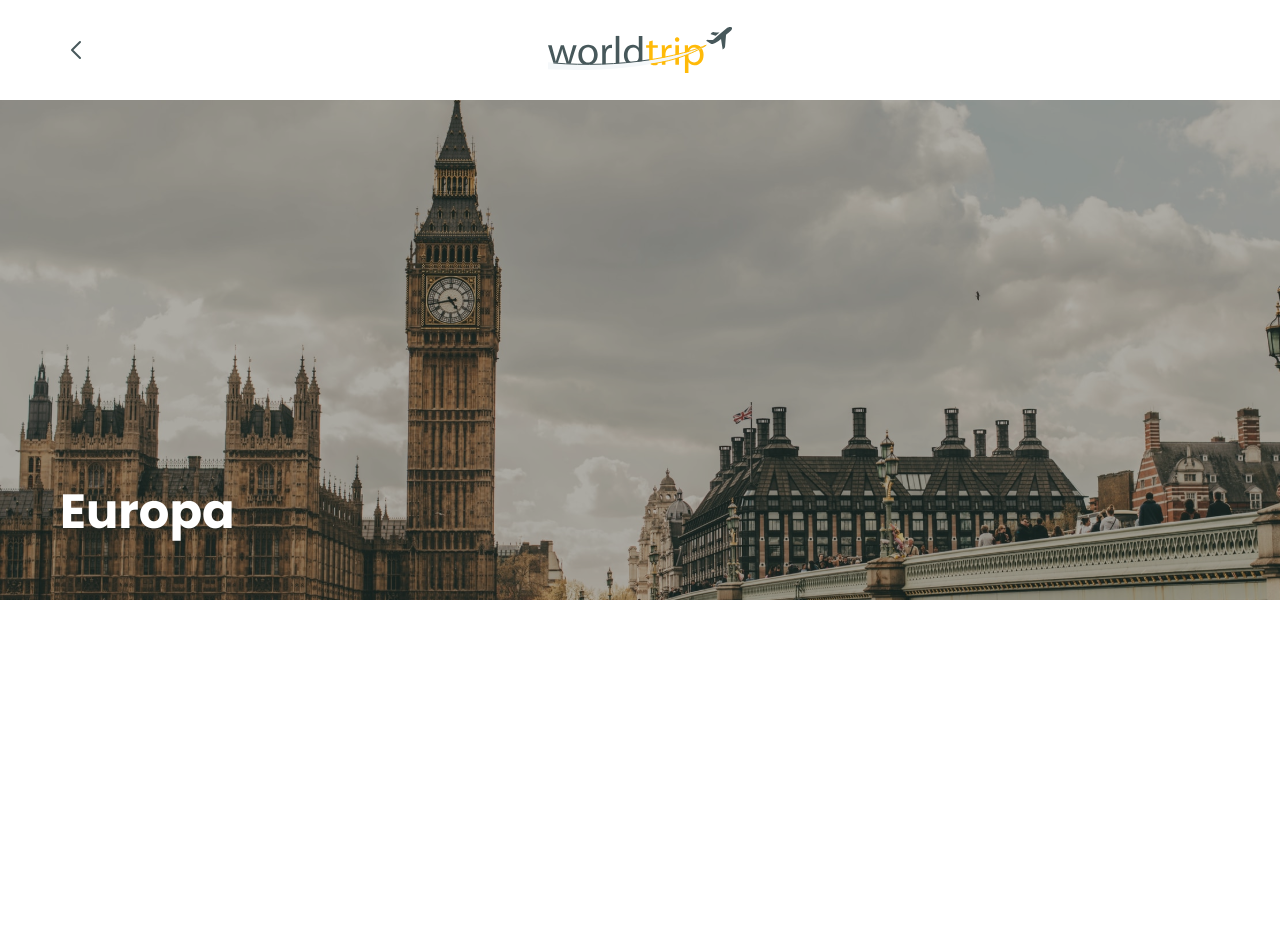
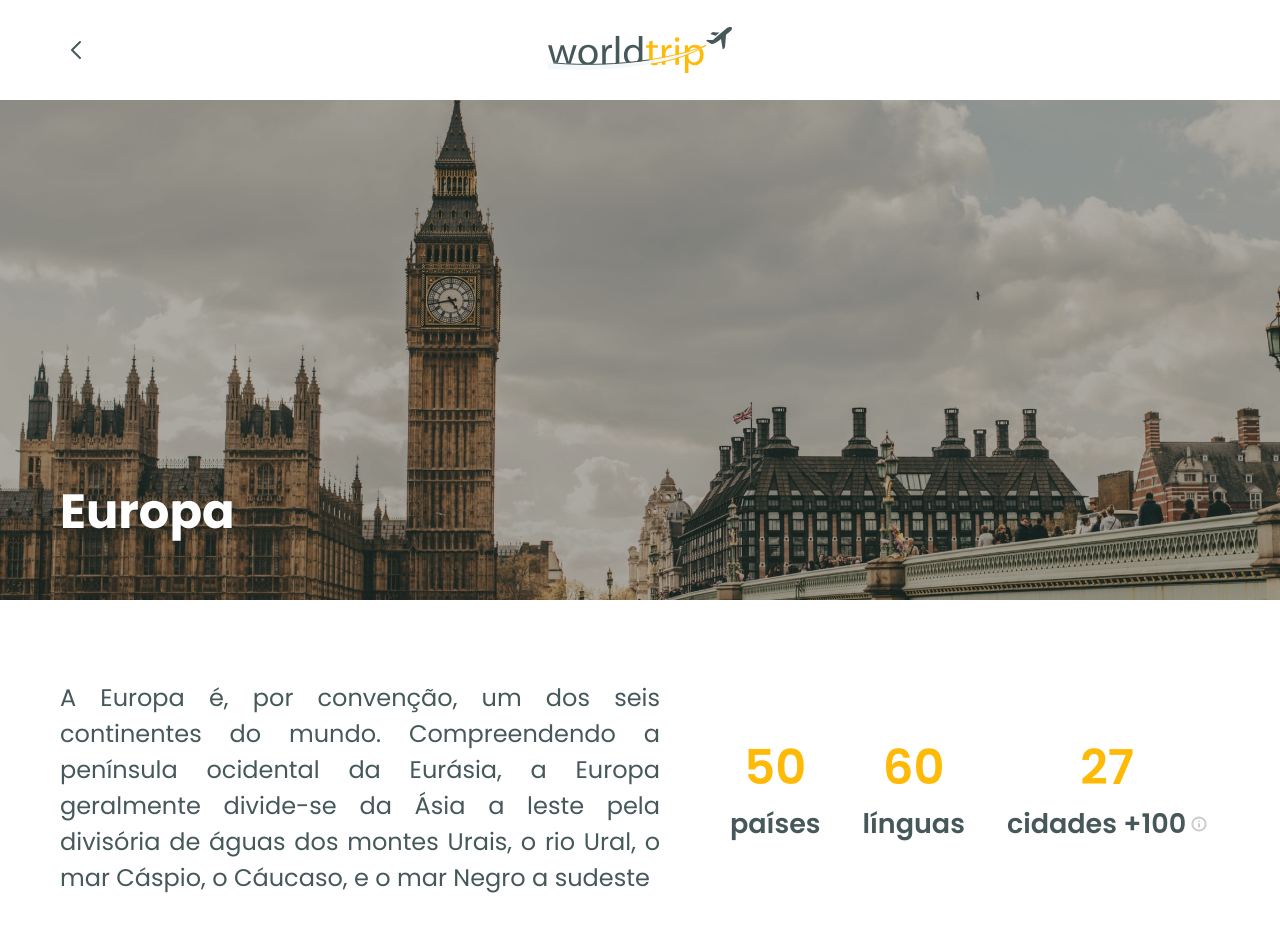
Before and after one commit to ViniciusHack/worldtrip, a Next.js app: page /details in a window 1280 px wide. Shown: the top 932 px of the page. Before the commit the page ends 800 px from the top, so only its background shows below. Built offline with nearby package versions, Linux system fonts and the light colour scheme.

Commit message:
feature: ContinentDescription component

```diff
--- a/src/components/BannerContinent.tsx
+++ b/src/components/Continent/Banner.tsx
@@ -1,9 +1,9 @@
 import { Box, Heading } from "@chakra-ui/react";
 
 
-export function BannerContinent() {
+export function Banner() {
   return (
-    <Box bgImage="/images/europa-2.svg" h="500px" display="flex" alignItems="flex-end">
+    <Box bgImage="/images/europa-2.svg" h="500px" display="flex" alignItems="flex-end" bgSize="cover">
       <Box
       w="100%"
       maxW="1160px"
--- /dev/null
+++ b/src/components/Continent/Description.tsx
@@ -0,0 +1,40 @@
+import { Box, Flex, Image, Text } from "@chakra-ui/react";
+
+
+
+export function Description() {
+  return (
+    <Flex w="100%"
+    maxW="1160px"
+    margin="0 auto"
+    gap="70"
+    py="20"
+    color="gray.900"
+    align="center"
+    >
+      <Text w="600px" textAlign="justify" fontSize={24}>A Europa é, por convenção, um dos seis continentes do mundo.
+        Compreendendo a península ocidental da Eurásia, a Europa geralmente divide-se da Ásia a leste pela divisória
+        de águas dos montes Urais, o rio Ural, o mar Cáspio, o Cáucaso,
+        e o mar Negro a sudeste</Text>
+      <Box>
+        <Flex gap="42">
+          <Box textAlign="center">
+            <Text fontSize="48" fontWeight={600} color="yellow.800">50</Text>
+            <Text fontSize="27" fontWeight={600}>países</Text>
+          </Box>
+          <Box textAlign="center">
+            <Text fontSize="48" fontWeight={600} color="yellow.800">60</Text>
+            <Text fontSize="27" fontWeight={600}>línguas</Text>
+          </Box>
+          <Box textAlign="center">
+            <Text fontSize="48" fontWeight={600} color="yellow.800">27</Text>
+            <Flex gap="5px">
+              <Text fontSize="27" fontWeight={600}>cidades +100</Text>
+              <Image src="/images/info.svg" alt="Infomação?"/>
+            </Flex>
+          </Box>
+        </Flex>
+      </Box>
+    </Flex>
+  )
+}
--- a/src/pages/details.tsx
+++ b/src/pages/details.tsx
@@ -1,11 +1,13 @@
-import { BannerContinent } from "../components/BannerContinent";
+import { Banner } from "../components/Continent/Banner";
+import { Description } from "../components/Continent/Description";
 import { Header } from "../components/Header";
 
 export default function Details() {
   return (
     <>
       <Header arrow/>
-      <BannerContinent />
+      <Banner />
+      <Description />
     </>
   )
 }
```
Also changed, not shown: public/images/info.svg (added).
